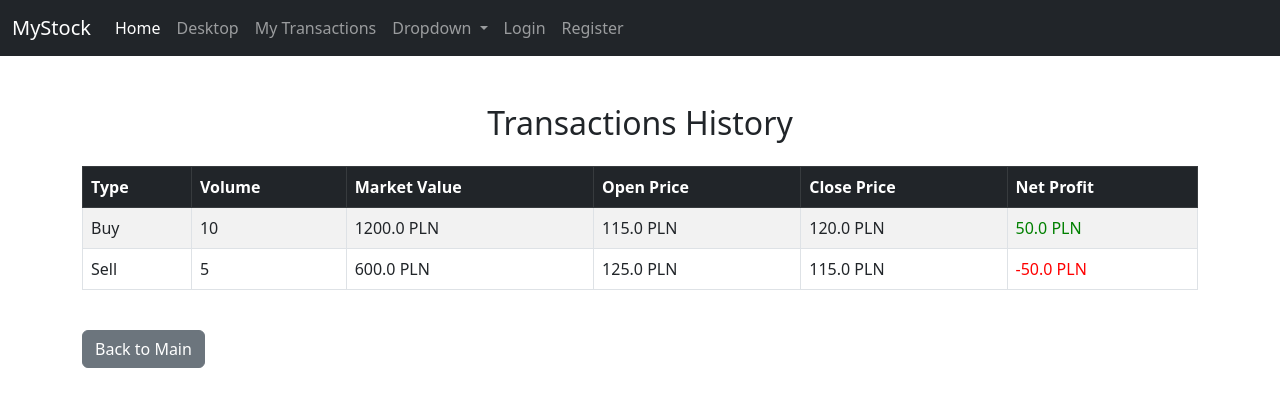
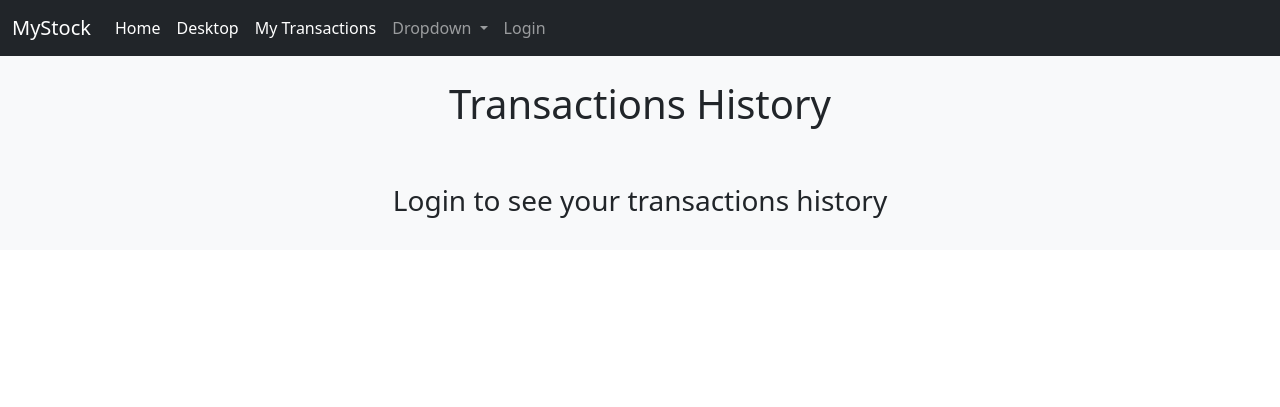
Before and after one commit to wut-ersms/front-end, a Flask app: page /transaction_history/ in a window 1280 px wide. Shown: the top 407 px of the page. Run offline with Flask 3, Linux system fonts and the light colour scheme.

Commit message:
google authentication feature added

```diff
--- a/app/__init__.py
+++ b/app/__init__.py
@@ -1,7 +1,7 @@
 from flask import Flask, session
 from flask_socketio import SocketIO
 from flask_dance.contrib.google import make_google_blueprint, google
-
+import os
 
 # from .config import Config
 
@@ -15,13 +15,17 @@ def create_app():
 
     socketio.init_app(app)
 
-    # google_bp = make_google_blueprint(
-    #     client_id=os.environ.get("GOOGLE_OAUTH_CLIENT_ID"),
-    #     client_secret=os.environ.get("GOOGLE_OAUTH_CLIENT_SECRET"),
-    #     scope=["profile", "email"],
-    #     redirect_to="google_login",
-    # )
-    # app.register_blueprint(google_bp, url_prefix="/login")
+    google_bp = make_google_blueprint(
+        client_id=os.environ.get("GOOGLE_OAUTH_CLIENT_ID"),
+        client_secret=os.environ.get("GOOGLE_OAUTH_CLIENT_SECRET"),
+        scope=[
+            "openid",
+            "https://www.googleapis.com/auth/userinfo.email",
+            "https://www.googleapis.com/auth/userinfo.profile",
+        ],
+        redirect_to="auth.google_login",
+    )
+    app.register_blueprint(google_bp)
 
     from .views import main, transactions_history, order, desktop, auth
 
@@ -33,9 +37,16 @@ def create_app():
 
     @app.context_processor
     def inject_user():
+        # return {
+        #     "user_logged_in": session.get("logged_in", False),
+        #     "username": session.get("username", None),
+        # }
+        user = session.get("user")
         return {
             "user_logged_in": session.get("logged_in", False),
-            "username": session.get("username", None),
+            "username": user["name"] if user else session.get("username"),
+            "user_email": user["email"] if user else None,
+            "user_picture": user["picture"] if user else None,
         }
 
     return app
--- a/app/templates/auth/login.html
+++ b/app/templates/auth/login.html
@@ -5,9 +5,9 @@
     <h2 class="text-center mb-4">Login</h2>
 
 
-    <!-- <a href="{{ url_for('auth.login') }}" class="btn btn-secondary mt-4">Login</a> -->
+    <a href="{{ url_for('auth.google_login') }}" class="btn btn-secondary mt-4">Google Login</a>
 
-    <form method="POST">
+    <!-- <form method="POST">
         <div class="mb-3">
             <label for="username" class="form-label">Username</label>
             <input id="username" name="username" class="form-control" required />
@@ -17,6 +17,6 @@
             <input id="password" name="password" type="password" class="form-control" required />
         </div>
         <button type="submit" class="btn btn-primary">Login</button>
-    </form>
+    </form> -->
 </div>
 {% endblock %}
--- a/app/templates/base.html
+++ b/app/templates/base.html
@@ -16,7 +16,7 @@
 
     <nav class="navbar navbar-expand-lg navbar-dark bg-dark">
         <div class="container-fluid">
-            <a class="navbar-brand" href="#">MyStock</a>
+            <a class="navbar-brand" href="{{ request.path }}">MyStock</a>
             <button class="navbar-toggler" type="button" data-bs-toggle="collapse" data-bs-target="#navbarNav" aria-controls="navbarNav" aria-expanded="false" aria-label="Toggle navigation">
                 <span class="navbar-toggler-icon"></span>
             </button>
@@ -26,12 +26,12 @@
                         <a class="nav-link active" aria-current="page" href="{{ url_for('main.index') }}">Home</a>
                     </li>
                     <li class="nav-item">
-                        <a class="nav-link" href="{{ url_for('desktop.index') }}">Desktop</a>
+                        <a class="nav-link active" href="{{ url_for('desktop.index') }}">Desktop</a>
                     </li>
                     <li class="nav-item">
-                        <a class="nav-link" href="{{ url_for('transactions_history.index') }}">My Transactions</a>
+                        <a class="nav-link active" href="{{ url_for('transactions_history.index') }}">My Transactions</a>
                     </li>
-                    <li class="nav-item dropdown">
+                    <li class="nav-item dropdown active">
                         <a class="nav-link dropdown-toggle" href="#" id="navbarDropdown" role="button" data-bs-toggle="dropdown" aria-expanded="false">
                             Dropdown
                         </a>
@@ -45,18 +45,25 @@
 
                     {% if user_logged_in %}
                         <li class="nav-item">
-                        <a class="nav-link" href="#">Hello, {{ username }}</a>
-                    </li>
-                    <li class="nav-item">
                             <a class="nav-link" href="{{ url_for('auth.logout') }}">Logout</a>
                         </li>
                     {% else %}
                         <li class="nav-item">
-                        <a class="nav-link" href="{{ url_for('auth.login') }}">Login</a>
+                            <a class="nav-link" href="{{ url_for('auth.google_login') }}">Login</a>
                         </li>
-                    <li class="nav-item">
-                        <a class="nav-link" href="{{ url_for('auth.register') }}">Register</a>
-                    </li>
+                    {% endif %}
+                </ul>
+
+                {% if user_logged_in %}
+                    <span class="navbar-text me-3">
+                        Hello, {{ username }}
+                    </span>
+
+                    {% if user_picture %}
+                        <a class="navbar-brand" href="#">
+                            <img src="{{ user_picture }}" alt="avatar" style="height: 32px; border-radius: 50%;">
+                        </a>
+                    {% endif %}
                 {% endif %}
 
                 <!--
@@ -65,8 +72,8 @@
                 <button class="btn btn-outline-success" type="submit">Search</button>
                 </form>
                 -->
-                </ul>
             </div>
+
         </div>
     </nav>
 
--- /dev/null
+++ b/app/templates/logged_page_base.html
@@ -0,0 +1,17 @@
+{% extends 'base.html' %}
+
+{% block content %}
+
+    {% block default %}
+    {% endblock %}
+
+
+    {% if user_logged_in %}
+        {% block content_loggedin %}
+        {% endblock %}
+    {% else %}
+        {% block content_loggedout %}
+        {% endblock %}
+    {% endif %}
+
+{% endblock %}
--- a/app/templates/transaction_history/history.html
+++ b/app/templates/transaction_history/history.html
@@ -1,9 +1,17 @@
-{% extends 'base.html' %}
+{% extends 'logged_page_base.html' %}
 
-{% block content %}
+{% block default %}
+    <section class="bg-light p-4">
+        <div class="container text-center">
+            <h1>Transactions History</h1>
+        </div>
+    </section>
+{% endblock %}
+
+
+{% block content_loggedin %}
+
     <div class="container my-5">
-    <h2 class="text-center mb-4">Transactions History</h2>
-
         <table class="table table-striped table-hover table-bordered">
             <thead class="table-dark">
                 <tr>
@@ -36,3 +44,11 @@
         <a href="{{ url_for('main.index') }}" class="btn btn-secondary mt-4">Back to Main</a>
     </div>
 {% endblock %}
+
+{% block content_loggedout %}
+    <section class="bg-light p-4">
+        <div class="container text-center">
+            <h3>Login to see your transactions history</h3>
+        </div>
+    </section>
+{% endblock %}
```
Also changed, not shown: app/templates/desktop/desktop.html (+20 -4 lines), app/views/auth.py (+31 -29 lines), 1 other file. Lines whose indentation alone changed are shown as unchanged.
